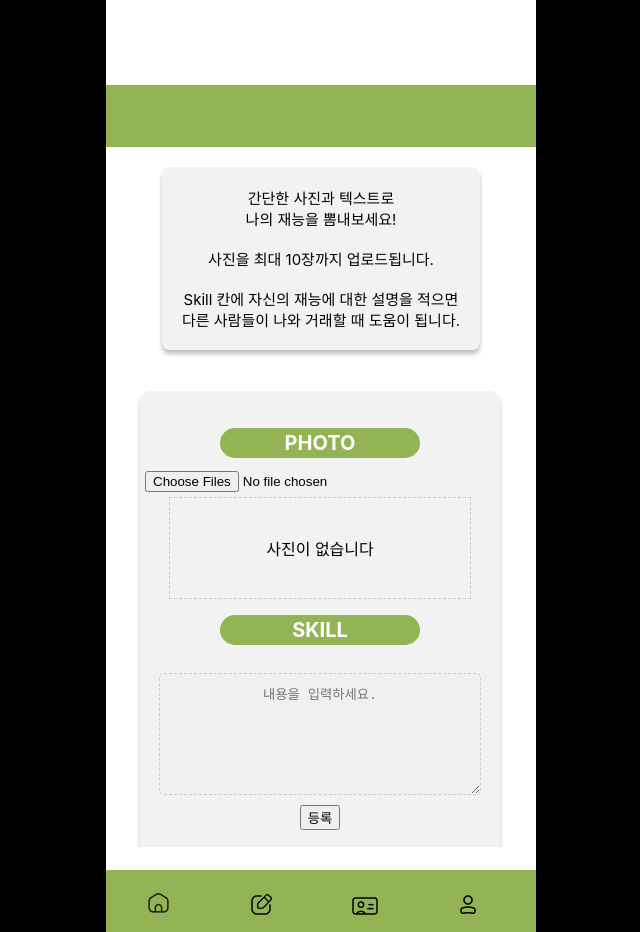
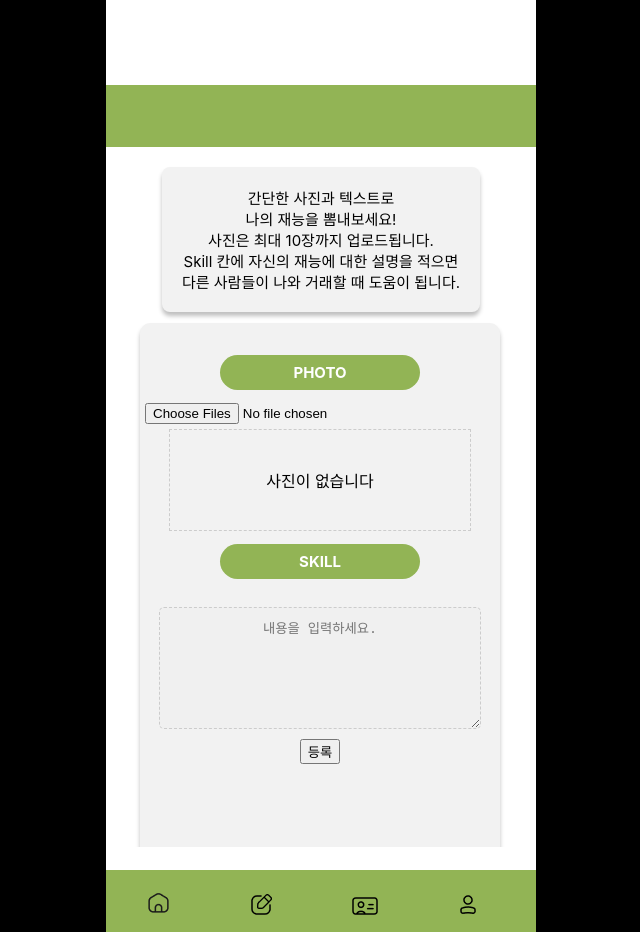
Before and after one commit to 2024-DUKS/duks_FE, a React (Create React App) app in the folder duks_fe/: page /nextpage in a window 1280 px wide. Shown: the whole page, without its empty margins (319-959 px from the left). Built offline with nearby package versions, Linux system fonts and the light colour scheme.

Commit message:
포트폴리오 최최종

```diff
--- a/duks_fe/src/pages/NextPage.js
+++ b/duks_fe/src/pages/NextPage.js
@@ -16,6 +16,7 @@ import {
   CustomFileButton,
   StyledH2
 } from '../styles/CardStyle';
+
 
 import Footer from '../components/Footer';
 
@@ -88,14 +89,14 @@ const NextPage = () => {
                 fontSize: '15px' // 글자 크기 설정
               }}>
                 간단한 사진과 텍스트로<br />
-                나의 재능을 뽐내보세요!<br /><br />
-                사진을 최대 10장까지 업로드됩니다.<br /><br />
+                나의 재능을 뽐내보세요!<br />
+                사진은 최대 10장까지 업로드됩니다.<br />
                 Skill 칸에 자신의 재능에 대한 설명을 적으면<br />
                 다른 사람들이 나와 거래할 때 도움이 됩니다.<br />
               </div>
             </div>
 
-            <Overlap style={{ marginTop: '-150px' }}> {/* 스크롤 가능하도록 스타일 추가 */}
+            <Overlap style={{ marginTop: '-180px' }}> {/* 스크롤 가능하도록 스타일 추가 */}
               <br />
               <StyledH2>PHOTO</StyledH2>
               <CustomFileButton>
--- a/duks_fe/src/styles/CardStyle.js
+++ b/duks_fe/src/styles/CardStyle.js
@@ -23,6 +23,20 @@ export const MyPageContainer = styled.div`
   flex-direction: row;
   justify-content: center;
   width: 100%;
+
+  ::-webkit-scrollbar {
+    width: 15px; /* 스크롤바의 너비 */
+  }
+
+  ::-webkit-scrollbar-thumb {
+    background-color: #92b455; /* 스크롤바의 색상 */
+    border-radius: 20px; /* 스크롤바의 둥근 모서리 */
+  }
+
+  ::-webkit-scrollbar-track {
+    background-color: lightgray; /* 스크롤바 배경색 */
+    border-radius: 20px; /* 스크롤바 배경의 둥근 모서리 */
+  }
 `;
 
 // 내부 div
@@ -221,12 +235,12 @@ export const CustomFileButton = styled.label`
 `;
 
 export const StyledH2 = styled.h2`
-  font-size: 20px;
+  font-size: 15px;
   background-color: #92b455; // 배경색 설정 (원하는 색으로 조정 가능)
   color: white; // 글자색
   border: none; // 테두리 없애기
   border-radius: 20px;
-  padding: 3px 8px 3px 8px; // 패딩 추가
+  padding: 8px; // 패딩 추가
   margin-right: 80px;
   margin-left: 80px;
 `;
```
